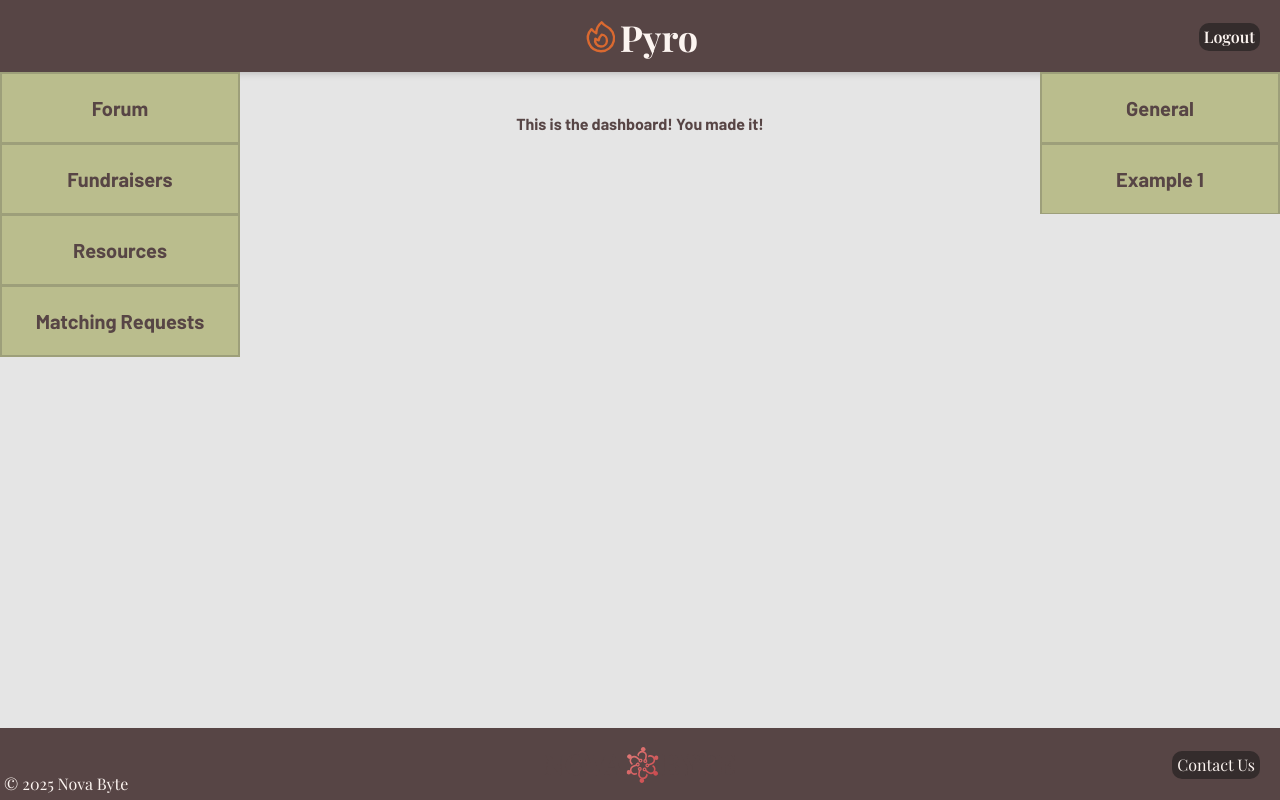
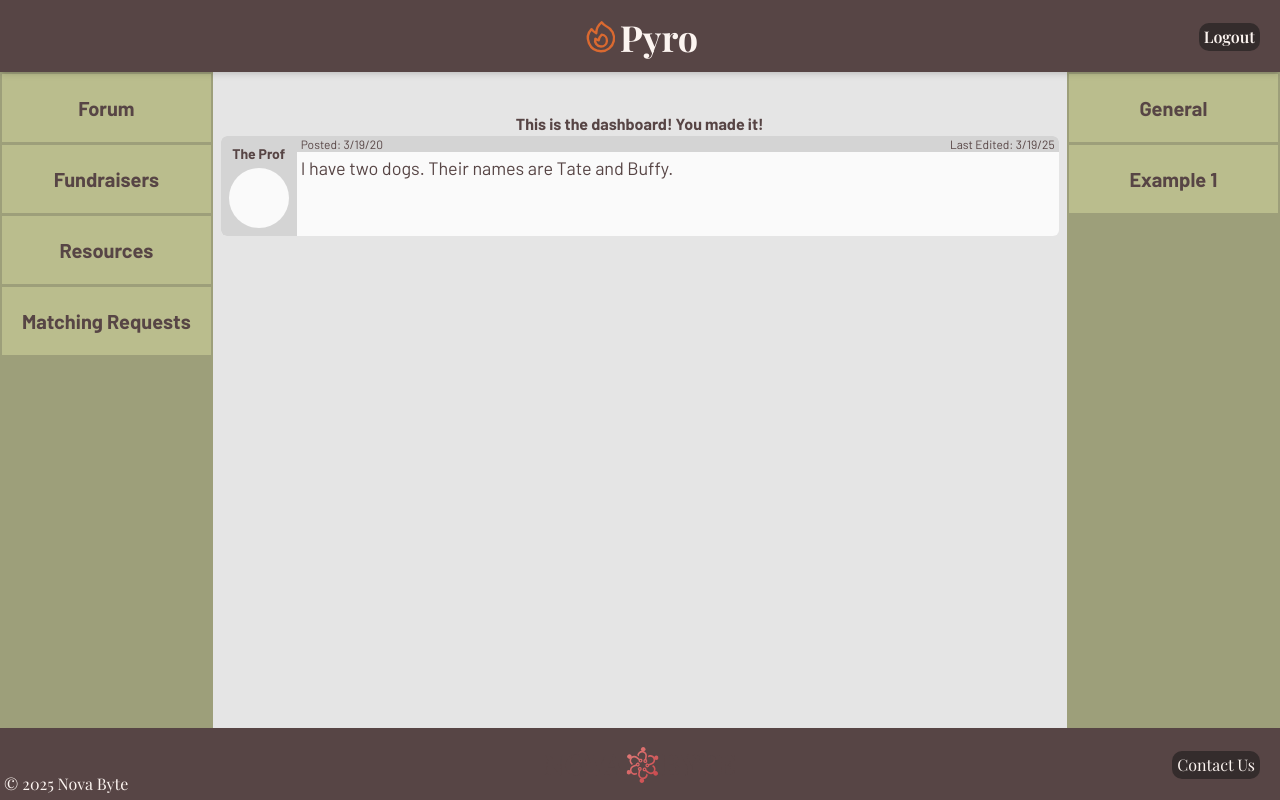
Before and after one commit to NovaByte-CS4800-Group-2/pyro, a Next.js app in the folder client/: page /dashboard in a window 1280 px wide. Built offline with nearby package versions, Linux system fonts and the light colour scheme; no server answers; sample sign-in values are in the browser's storage; a web font is replaced by a local one.

Commit message:
Beginning of Post Formatting

```diff
--- a/client/app/dashboard/page.tsx
+++ b/client/app/dashboard/page.tsx
@@ -1,15 +1,36 @@
 'use client'
 
+import Post from "../ui/post";
 import Subforumbar from "../ui/subforumbar";
 
 export default function Dashboard() {
 
+	const getContent = async (subforumID: number) => {
+		const response = await fetch("http://localhost:8080/content", {
+			method: "GET",
+			headers: {
+			  "Content-Type": "application/json",
+			},
+			body: JSON.stringify(subforumID),
+		});
+
+		let html = <></>;
+		if (response.ok) {
+			const contentData = await response.json();
+			contentData.forEach(() => {
+
+			});
+		} else if (response.status == 404) {
+
+		}
+	}
 
 
 	return (
 	<>
-		<div className="bg-neutral-200 flex flex-col items-center pt-10 min-h-full flex-grow">
-			<p className="font-bold">This is the dashboard! You made it!</p>
+		<div className="bg-neutral-200 flex flex-col items-stretch pt-10 min-h-full flex-grow">
+			<p className="font-bold text-center">This is the dashboard! You made it!</p>
+			<Post username="The Prof" date="3/19/20" editedDate="3/19/25" body="I have two dogs. Their names are Tate and Buffy."/>
 		</div>
 		<Subforumbar></Subforumbar>
 	</>
--- a/client/app/page.tsx
+++ b/client/app/page.tsx
@@ -9,18 +9,10 @@ export default function Landing() {
       <div>
         <EmblaCarousel/>
       </div>
-      <div style={{
-        width: "100%",
-        maxWidth: "1024px",
-        margin: "0 auto",
-        border: "2px solid var(--dark-brown)",
-        padding: "16px",
-        textAlign: "center",
-        borderRadius: "8px",
-        marginTop: "24px"
-      }}>
+      <div className="w-full max-w-256 m-auto border-2 border-var(--dark-brown) p-4 text-center rounded-lg mt-6">
         Our mission:
       </div>
+
     </>
   );
 }
--- a/client/app/ui/navbar.tsx
+++ b/client/app/ui/navbar.tsx
@@ -3,11 +3,12 @@ import "@/app/globals.css";
 
 export default function Navbar() {
   return (
-	<div className="fixed left-0 top-18 h-[calc(100vh-4.5rem)] w-60 bg-[--sage] flex flex-col lg:text-xl md:text-lg sm:text-md font-bold z-50">
-			<Link href="" className="bg-(--sage) border-(--moss-green) p-5 border-2 text-center border-b-1 hover:bg-(--moss-green)">Forum</Link>
-			<Link href="" className="bg-(--sage) border-(--moss-green) p-5 border-2 text-center border-b-1 hover:bg-(--moss-green)">Fundraisers</Link>
-			<Link href="" className="bg-(--sage) border-(--moss-green) p-5 border-2 text-center border-b-1 hover:bg-(--moss-green)">Resources</Link>
-			<Link href="" className="bg-(--sage) border-(--moss-green) p-5 border-2 text-center hover:bg-(--moss-green)">Matching Requests</Link>
+    <div className="flex flex-col bg-(--moss-green) lg:text-xl md:text-lg sm:text-md font-bold">
+	{/*<div className="fixed left-0 top-18 h-[calc(100vh-4.5rem)] w-60 bg-[--sage] flex flex-col lg:text-xl md:text-lg sm:text-md font-bold z-50"></div>*/}
+		<Link href="" className="bg-(--sage) border-(--moss-green) p-5 border-2 text-center border-b-1 hover:bg-(--moss-green)">Forum</Link>
+		<Link href="" className="bg-(--sage) border-(--moss-green) p-5 border-2 text-center border-b-1 hover:bg-(--moss-green)">Fundraisers</Link>
+		<Link href="" className="bg-(--sage) border-(--moss-green) p-5 border-2 text-center border-b-1 hover:bg-(--moss-green)">Resources</Link>
+		<Link href="" className="bg-(--sage) border-(--moss-green) p-5 border-2 text-center hover:bg-(--moss-green)">Matching Requests</Link>
 	</div>
   );
 }
--- /dev/null
+++ b/client/app/ui/post.tsx
@@ -0,0 +1,21 @@
+import "@/app/globals.css";
+
+export default function Post({ userProfile = Blob, username = "", date = "", editedDate = "", body = "",}) {
+  return (
+    <div className="bg-neutral-50 flex text-center ml-2 mr-2 rounded-md overflow-clip">
+		<div className="flex gap-1 flex-col bg-neutral-300 p-2 font-bold text-sm">
+			<p>{username}</p>
+			<div className="bg-neutral-50 rounded-4xl w-15 h-15"></div>
+		</div>
+		<div className="flex flex-col flex-grow text-xs">
+			<div className=" bg-neutral-300 flex justify-between pl-1 pr-1">
+				<p>Posted: {date}</p>
+				<p>{editedDate != "" ? "Last Edited: " : ""}{editedDate}</p>
+			</div>
+			<div className="overflow-auto p-1 pt-0.5 pb-0.5 text-start md:text-lg sm:text-sm">
+				{body}
+			</div>
+		</div>
+	</div>
+  );
+}
--- a/client/app/ui/subforumbar.tsx
+++ b/client/app/ui/subforumbar.tsx
@@ -3,7 +3,8 @@ import "@/app/globals.css";
 
 export default function Subforumbar() {
   return (
-    <div className="fixed right-0 top-18 h-[calc(100vh-4.5rem)] w-60 bg-[--moss-green] flex flex-col lg:text-xl md:text-lg sm:text-md font-bold z-50">
+    <div className="flex flex-col min-w-1/6 bg-(--moss-green) lg:text-xl md:text-lg sm:text-md font-bold">
+	{/*<div className="fixed right-0 top-18 h-[calc(100vh-4.5rem)] w-60 bg-[--moss-green] flex flex-col lg:text-xl md:text-lg sm:text-md font-bold z-50">*/}
 		<Link href="" className="bg-(--sage) border-(--moss-green) p-5 border-2 text-center border-b-1 hover:bg-(--moss-green)">General</Link>
 		<Link href="" className="bg-(--sage) border-(--moss-green) p-5 border-2 text-center border-b-1 hover:bg-(--moss-green)">Example 1</Link>
 	</div>
```
